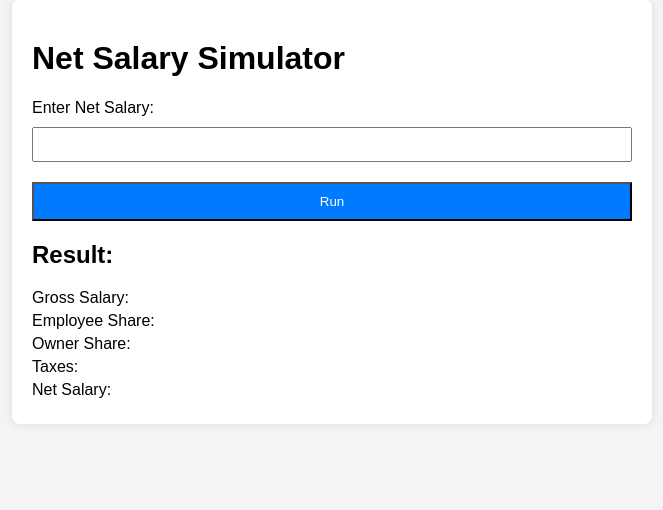
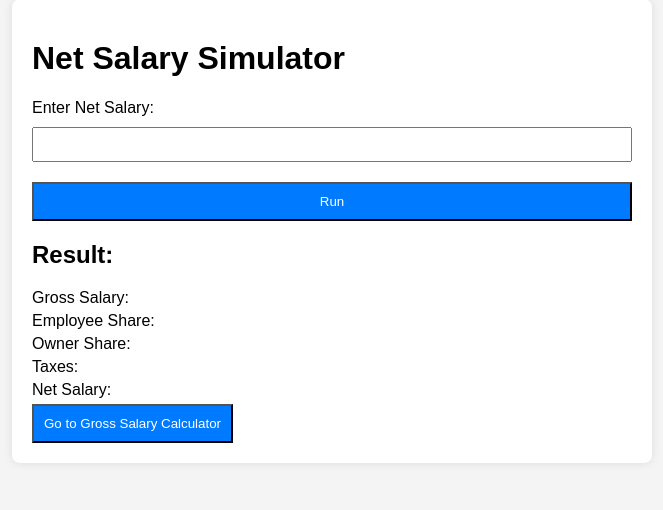
Before and after one commit to hkafrawi/Salary_Calculator, a Flask app: page /net_salary_simulator in a window 1280 px wide. Shown: the part 51-561 px from the top of the page, without its empty margins (308-971 px from the left). Run offline with Flask 3, Linux system fonts and the light colour scheme.

Commit message:
Code edit

```diff
--- a/app.py
+++ b/app.py
@@ -1,5 +1,5 @@
 from flask import Flask, render_template, request, jsonify
-from calc import salary_breakdown  # Replace 'your_python_module' with the actual module where salary_breakdown is defined
+from calc import salary_breakdown,find_gross_salary  # Replace 'your_python_module' with the actual module where salary_breakdown is defined
 
 app = Flask(__name__, static_folder='static')
 
@@ -27,5 +27,21 @@ def calculate_salary():
         # Handle errors gracefully
         return jsonify({'error': str(e)})
 
+@app.route('/net-salary', methods=['POST'])
+def net_salary_sim():
+    try:
+        # Get salary input from the request
+        data = request.get_json()
+        salary = float(data['salary'])
+
+        # Call your Python function to calculate the salary breakdown
+        result = salary_breakdown(find_gross_salary(salary))
+
+        # Return the result as JSON
+        return jsonify(result)
+    except Exception as e:
+        # Handle errors gracefully
+        return jsonify({'error': str(e)})
+
 if __name__ == '__main__':
     app.run(host='0.0.0.0', port=5000, debug=True)
--- a/static/script.js
+++ b/static/script.js
@@ -7,15 +7,7 @@ function runSalaryFunction() {
 // New function for the "Net Salary Simulator" page
 function runNetSalaryFunction() {
     const netSalaryInput = document.getElementById('netSalaryInput').value;
-    const grossSalary = find_gross_salary(netSalaryInput);
-    makeAjaxRequest('/calculate-salary', grossSalary, displayNetSalaryResults);
-}
-
-// Function to simulate calculating gross salary based on net salary
-function find_gross_salary(netSalary) {
-    // Replace this with your logic to calculate gross salary based on net salary
-    // For now, let's assume a simple calculation (gross = net + 100)
-    return parseFloat(netSalary) + 100;
+    makeAjaxRequest('/net-salary', netSalaryInput, displayResults);
 }
 
 // Common function to make AJAX requests
@@ -34,7 +26,7 @@ function makeAjaxRequest(url, data, callback) {
     });
 }
 
-// Callback function to display results on the original page
+// Callback function to display results
 function displayResults(data) {
     if (data.error) {
         console.error('Error:', data.error);
@@ -47,15 +39,13 @@ function displayResults(data) {
     }
 }
 
-// Callback function to display results on the "Net Salary Simulator" page
-function displayNetSalaryResults(data) {
-    if (data.error) {
-        console.error('Error:', data.error);
-    } else {
-        document.getElementById('netGrossSalary').innerText = `Gross Salary: ${data[0].toFixed(2)}`;
-        document.getElementById('netEmployeeShare').innerText = `Employee Share: ${data[1].toFixed(2)}`;
-        document.getElementById('netOwnerShare').innerText = `Owner Share: ${data[2].toFixed(2)}`;
-        document.getElementById('netTaxes').innerText = `Taxes: ${data[3].toFixed(2)}`;
-        document.getElementById('netNetSalary').innerText = `Net Salary: ${data[4].toFixed(2)}`;
-    }
+
+function navigateToNetSalarySimulator() {
+    // Redirect to the "net_salary_simulator" page
+    window.location.href = '/net_salary_simulator';
 }
+
+function navigateToIndex() {
+    // Redirect to the "index" page
+    window.location.href = '/';
+}
--- a/templates/index.html
+++ b/templates/index.html
@@ -28,11 +28,5 @@
     </div>
 
     <script src="{{ url_for('static', filename='script.js') }}"></script>
-    <script>
-        function navigateToNetSalarySimulator() {
-            // Redirect to the "net_salary_simulator" page
-            window.location.href = '/net_salary_simulator';
-        }
-    </script>
 </body>
 </html>
--- a/templates/net_salary_simulator.html
+++ b/templates/net_salary_simulator.html
@@ -24,6 +24,8 @@
             <p id="netTaxes">Taxes: </p>
             <p id="netNetSalary">Net Salary: </p>
         </div>
+        <button type="button" onclick="navigateToIndex()">Go to Gross Salary Calculator</button>
+</div>
     </div>
 
     <script src="{{ url_for('static', filename='script.js') }}"></script>
```
